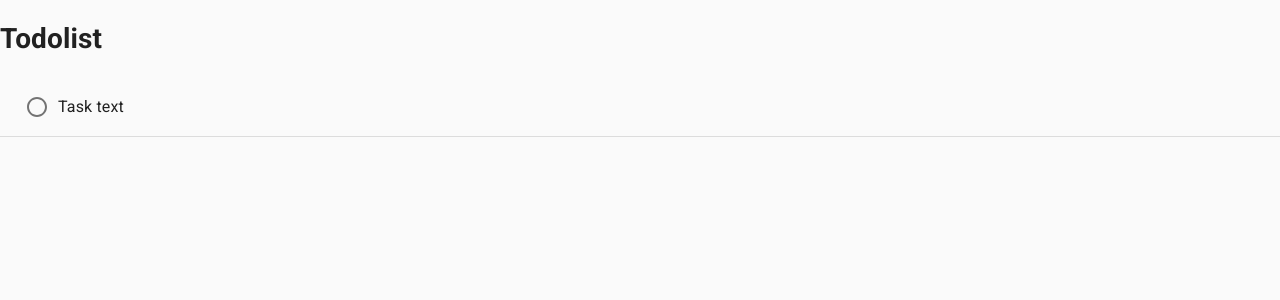
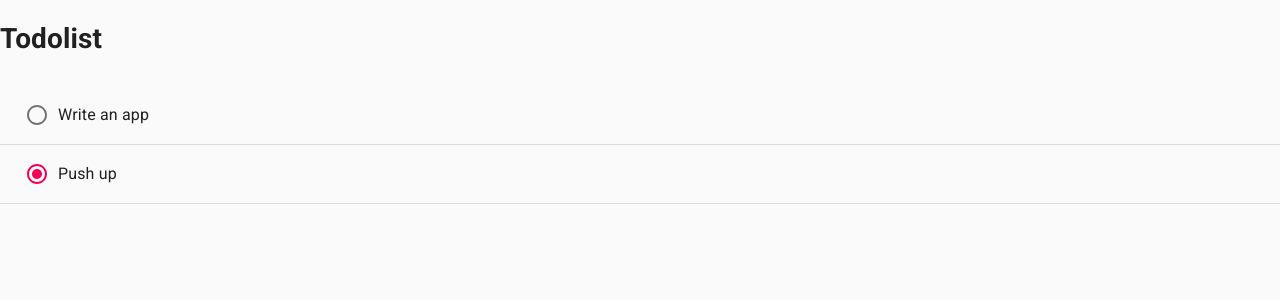
Before and after one commit to BuiKiem/todolist, a React (Create React App) app: page / in a window 1280 px wide. Shown: the top 300 px of the page. Built offline with nearby package versions, Linux system fonts and the light colour scheme.

Commit message:
create 'OnGoingTodoList' component

```diff
--- a/src/App.tsx
+++ b/src/App.tsx
@@ -1,13 +1,25 @@
 import React from "react";
 import { CssBaseline } from "@material-ui/core";
-import { TodoItem } from "./components/TodoItem/TodoItem";
+
+import { OnGoingTodoList } from "./components/OnGoingTodoList/OnGoingTodoList";
+
+const todos: TTodo[] = [
+  {
+    text: "Write an app",
+    complete: false,
+  },
+  {
+    text: "Push up",
+    complete: true,
+  },
+];
 
 function App() {
   return (
     <>
       <CssBaseline />
       <h1>Todolist</h1>
-      <TodoItem />
+      <OnGoingTodoList todos={todos} />
     </>
   );
 }
--- /dev/null
+++ b/src/components/OnGoingTodoList/OnGoingTodoList.tsx
@@ -0,0 +1,18 @@
+import React from "react";
+
+import { TodoItem } from "../TodoItem/TodoItem";
+import { List } from "@material-ui/core";
+
+interface IProps {
+  todos: TTodo[];
+}
+
+export const OnGoingTodoList: React.FC<IProps> = ({ todos }) => {
+  return (
+    <List>
+      {todos.map((todo) => (
+        <TodoItem key={todo.text} todo={todo} />
+      ))}
+    </List>
+  );
+};
--- a/src/components/TodoItem/TodoItem.tsx
+++ b/src/components/TodoItem/TodoItem.tsx
@@ -1,12 +1,16 @@
 import React from "react";
 import { ListItem, Radio, Typography } from "@material-ui/core";
 
-export const TodoItem = () => {
+interface IProps {
+  todo: TTodo;
+}
+
+export const TodoItem: React.FC<IProps> = ({ todo }) => {
   return (
     <ListItem divider>
-      <Radio />
+      <Radio checked={todo.complete} />
       <Typography variant="body1" component="span">
-        Task text
+        {todo.text}
       </Typography>
     </ListItem>
   );
--- /dev/null
+++ b/src/type.d.ts
@@ -0,0 +1,4 @@
+type TTodo = {
+  text: string;
+  complete: boolean;
+};
```
